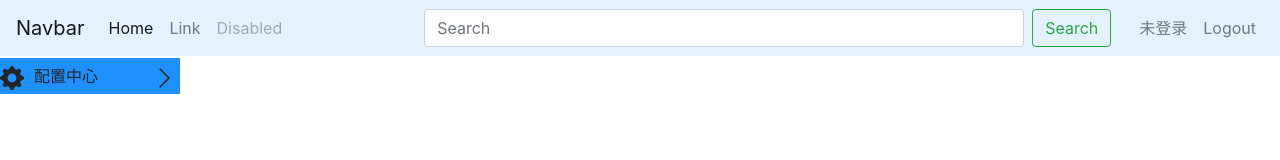
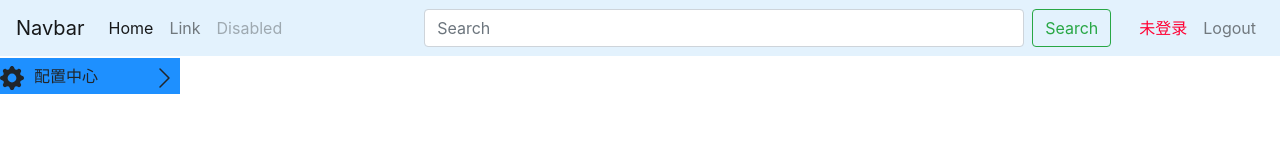
Before and after one commit to doom2020/vue-flask-web, a Vue app: page /home in a window 1280 px wide. Shown: the top 160 px of the page. Built offline with nearby package versions, Linux system fonts and the light colour scheme.

Commit message:
首页登录页代码优化完成

```diff
--- a/src/views/Home.vue
+++ b/src/views/Home.vue
@@ -24,7 +24,8 @@
         </form>
         <ul class="navbar-nav" style="float: right;">
           <li class="nav-item">
-            <a class="nav-link" href="#" @click="toLogin">{{ userInfo }}</a>
+            <span v-if="showUser" class="nav-link" style="color: #0000FF">{{ userInfo }}</span>
+            <a v-else class="nav-link" href="#" @click="toLogin" style="color: #FF0033">{{ userInfo }}</a>
           </li>
           <li class="nav-item">
             <a class="nav-link" href="#" @click="toLogout">Logout</a>
@@ -34,7 +35,7 @@
     </nav>
     <div style="width: 180px;flex:;position: fixed;top: 0;margin-top: 58px;overflow: auto;">
       <ul style="margin-bottom: 0;padding-left: 0;background-color: dimgrey;">
-        <li v-for="(item, index) in state.firstMenuList" :key="index" class="firstMenu">
+        <li v-for="(item, index) in firstMenuList" :key="index" class="firstMenu">
           <a>
             <span>
               <svg width="1.5em" height="1.5em" viewBox="0 0 16 16" :class="item.classIconLeft" fill="currentColor" xmlns="http://www.w3.org/2000/svg">
@@ -57,11 +58,54 @@
   </div>
 </template>
 <script>
-import { onMounted, reactive, ref } from 'vue'
+import { onMounted, reactive, ref, toRefs } from 'vue'
 import { useRouter } from 'vue-router'
+
+// 1. 获取用户信息
+function useGetUserInfo() {
+  const userInfo = ref('')
+  const showUser = ref(true)
+  const getUserInfo = onMounted(() => {
+    userInfo.value = sessionStorage.getItem('userInfo')
+    if (!userInfo.value) {
+      userInfo.value = '未登录'
+    }
+    if (userInfo.value === '未登录') {
+      showUser.value = false
+    } else {
+      showUser.value = true
+    }
+  })
+  return { getUserInfo, userInfo, showUser }
+}
+
+// 2. 退出登录
+function useToLogout(router) {
+  const toLogout = () => {
+    // 清除缓存
+    sessionStorage.clear()
+    router.push({
+      path: '/login'
+    })
+  }
+  return toLogout
+}
+// 3. 到登录页面
+function useToLogin(router) {
+  const toLogin = () => {
+    router.push({
+      path: '/login'
+    })
+  }
+  return toLogin
+}
 export default {
   name: 'Home',
   setup() {
+    const { getUserInfo, userInfo, showUser } = useGetUserInfo()
+    const router = useRouter()
+    const toLogout = useToLogout(router)
+    const toLogin = useToLogin(router)
     const state = reactive({
       firstMenuList: [
         {
@@ -71,28 +115,12 @@ export default {
           classIconRight: 'bi bi-chevron-double-right',
           dIconRight: 'M3.646 1.646a.5.5 0 0 1 .708 0l6 6a.5.5 0 0 1 0 .708l-6 6a.5.5 0 0 1-.708-.708L9.293 8 3.646 2.354a.5.5 0 0 1 0-.708z'
         }
-      ]
+      ],
+      userInfo,
+      showUser
     })
-    const userInfo = ref('')
-    const getUserInfo = onMounted(() => {
-      userInfo.value = sessionStorage.getItem('userInfo')
-      if (!userInfo.value) {
-        userInfo.value = '未登录'
-      }
-    })
-    const router = useRouter()
-    const toLogout = () => {
-      router.push({
-        path: '/login'
-      })
-    }
-    const toLogin = () => {
-      router.push({
-        path: '/login'
-      })
-    }
     return {
-      state, toLogout, toLogin, userInfo, getUserInfo
+      ...toRefs(state), toLogout, toLogin, getUserInfo
     }
   }
 }
--- a/src/views/login/Login.vue
+++ b/src/views/login/Login.vue
@@ -73,7 +73,9 @@ function useRegisterAccount(router) {
 }
 
 // 3. 登录
-function useToLogin(router, account, loginDisabled, showErrMsg) {
+function useToLogin(router, account) {
+  const loginDisabled = ref(false)
+  const showErrMsg = ref(false)
   const toLogin = () => {
     loginDisabled.value = true
     if (!account.value) {
@@ -87,7 +89,7 @@ function useToLogin(router, account, loginDisabled, showErrMsg) {
       })
     }
   }
-  return toLogin
+  return { toLogin, loginDisabled, showErrMsg }
 }
 
 // 4. 用户input处理
@@ -209,10 +211,8 @@ export default {
     const router = useRouter()
     const forgetPassword = useForgetPassword(router)
     const registerAccount = useRegisterAccount(router)
-    const loginDisabled = ref(false)
-    const showErrMsg = ref(false)
     const { handlerAccount, account, accountClass, accountMsg, accountMsgClass } = useHandlerAccount()
-    const toLogin = useToLogin(router, account, loginDisabled, showErrMsg)
+    const { toLogin, loginDisabled, showErrMsg } = useToLogin(router, account)
     const { focusAccount, accountInput } = useFocusAccount()
     const { handlerPassword, password, passwordClass, passwordMsg, passwordMsgClass } = useHandlerPassword()
     const { handlerRember, remPwd, showRemMsg } = useHandlerRember()
@@ -220,8 +220,8 @@ export default {
     const toFindPassword = useToFindPassword(showForMsg)
     const cancleToFindPwd = useCancleToFindPwd(showForMsg)
     const showRegMsg = ref(false)
-    const toRegisterAccount = useToRegisterAccount(showRemMsg)
-    const cancleToRegister = useCancleToRegister(showRemMsg)
+    const toRegisterAccount = useToRegisterAccount(showRegMsg)
+    const cancleToRegister = useCancleToRegister(showRegMsg)
     const keyUp = useKeyUp(toLogin)
     const listenEnter = useListenEnter(keyUp)
     const state = reactive({ account, accountClass, accountMsg, accountMsgClass, password, passwordClass, passwordMsg, passwordMsgClass, remPwd, showRemMsg, showForMsg, showRegMsg, showErrMsg, loginDisabled })
```
